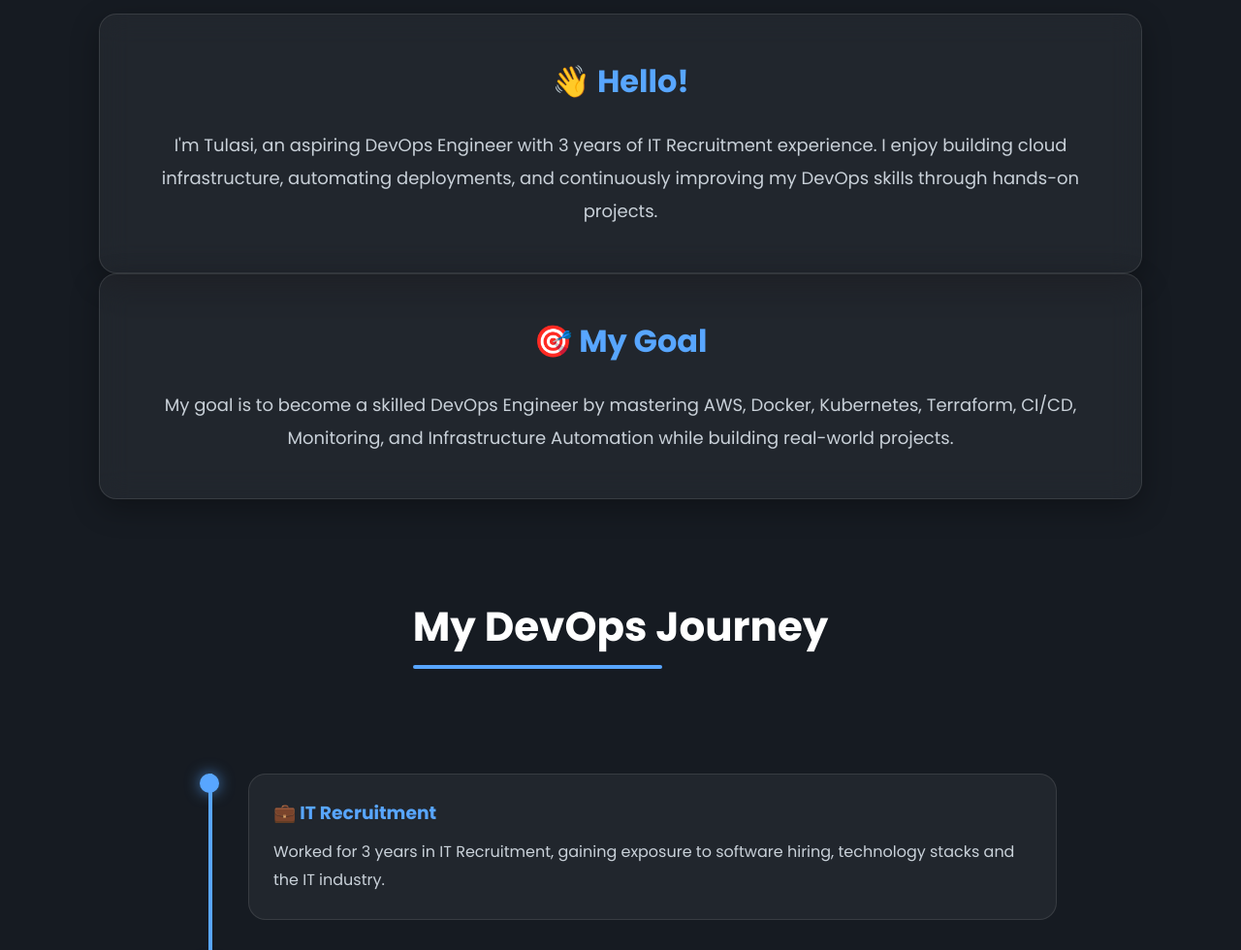
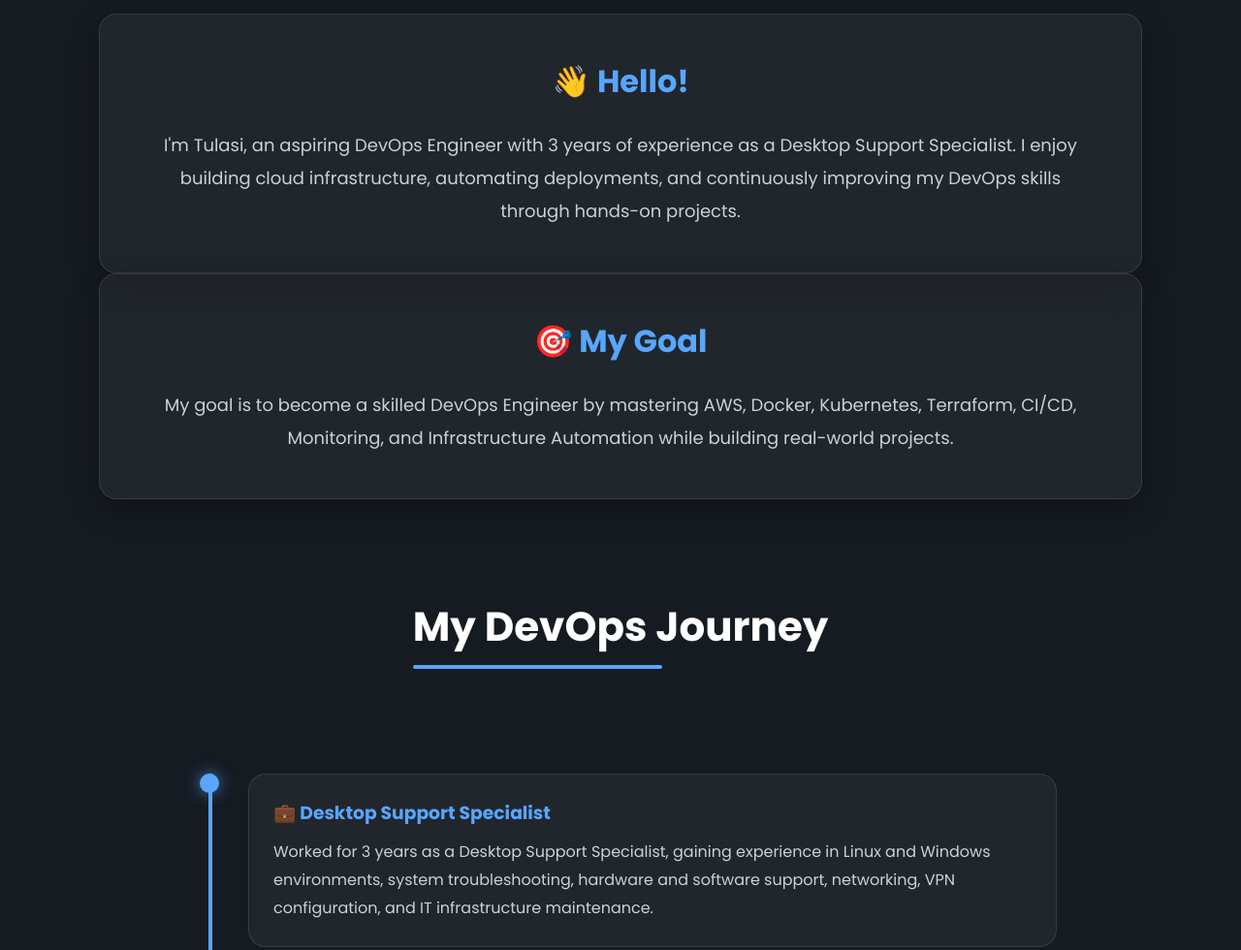
Before and after one commit to tulasisagar/devops-portfolio, a plain HTML site: page index.html in a window 1280 px wide. Shown: the part 1080-2060 px from the top of the page at 97% size. Drawn offline with Linux system fonts and the light colour scheme.

Commit message:
Update portfolio experience to Desktop Support

```diff
--- a/index.html
+++ b/index.html
@@ -105,7 +105,7 @@ Building production-style cloud infrastructure, CI/CD pipelines, containerized a
             <h3>👋 Hello!</h3>
 
             <p>
-                I'm Tulasi, an aspiring DevOps Engineer with 3 years of IT Recruitment experience. I enjoy building cloud infrastructure, automating deployments, and continuously improving my DevOps skills through hands-on projects.
+                I'm Tulasi, an aspiring DevOps Engineer with 3 years of experience as a Desktop Support Specialist. I enjoy building cloud infrastructure, automating deployments, and continuously improving my DevOps skills through hands-on projects.
             </p>
 
         </div>
@@ -131,8 +131,8 @@ Building production-style cloud infrastructure, CI/CD pipelines, containerized a
             <div class="timeline-dot"></div>
 
             <div class="timeline-content">
-                <h3>💼 IT Recruitment</h3>
-                <p>Worked for 3 years in IT Recruitment, gaining exposure to software hiring, technology stacks and the IT industry.</p>
+                <h3>💼 Desktop Support Specialist</h3>
+                <p>Worked for 3 years as a Desktop Support Specialist, gaining experience in Linux and Windows environments, system troubleshooting, hardware and software support, networking, VPN configuration, and IT infrastructure maintenance.</p>
             </div>
         </div>
 
@@ -409,8 +409,6 @@ Building production-style cloud infrastructure, CI/CD pipelines, containerized a
 
 <div class="skill-card">Docker Basics Assessment</div>
 
-<div class="skill-card">LinkedIn Recruiter & Talent Insights</div>
-
 </div>
 
 </section>
```
